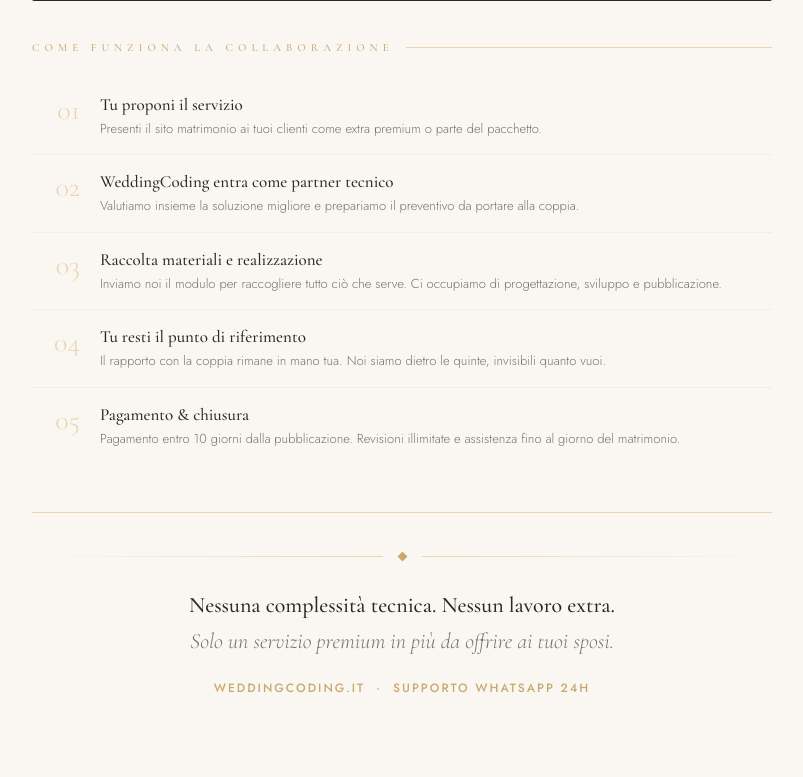
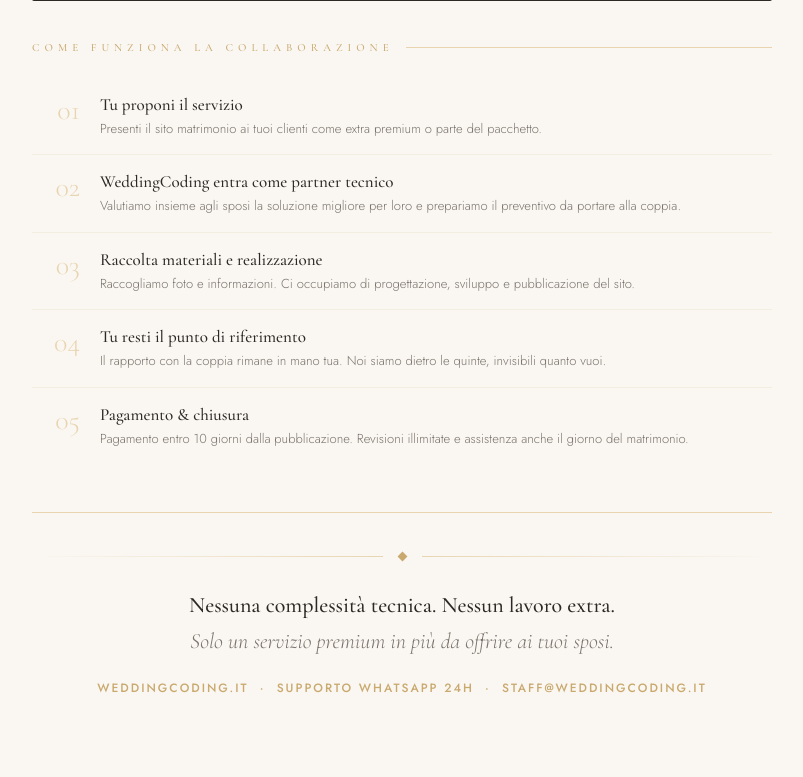
Before and after one commit to emmepi97/wedding-collab-django, a Django app: page /weddingcoding-listino/ in a window 1280 px wide. Shown: the part 2344-3121 px from the top of the page, without its empty margins (238-1041 px from the left). Run offline with Django 5.2, Linux system fonts and the light colour scheme.

Commit message:
fix listino

```diff
--- a/templates/weddingcoding-listino.html
+++ b/templates/weddingcoding-listino.html
@@ -677,14 +677,14 @@
       <div class="step-num">02</div>
       <div class="step-content">
         <div class="step-title">WeddingCoding entra come partner tecnico</div>
-        <p class="step-desc">Valutiamo insieme la soluzione migliore e prepariamo il preventivo da portare alla coppia.</p>
+        <p class="step-desc">Valutiamo insieme agli sposi la soluzione migliore per loro e prepariamo il preventivo da portare alla coppia.</p>
       </div>
     </div>
     <div class="flow-step">
       <div class="step-num">03</div>
       <div class="step-content">
         <div class="step-title">Raccolta materiali e realizzazione</div>
-        <p class="step-desc">Inviamo noi il modulo per raccogliere tutto ciò che serve. Ci occupiamo di progettazione, sviluppo e pubblicazione.</p>
+        <p class="step-desc">Raccogliamo foto e informazioni. Ci occupiamo di progettazione, sviluppo e pubblicazione del sito.</p>
       </div>
     </div>
     <div class="flow-step">
@@ -698,7 +698,7 @@
       <div class="step-num">05</div>
       <div class="step-content">
         <div class="step-title">Pagamento &amp; chiusura</div>
-        <p class="step-desc">Pagamento entro 10 giorni dalla pubblicazione. Revisioni illimitate e assistenza fino al giorno del matrimonio.</p>
+        <p class="step-desc">Pagamento entro 10 giorni dalla pubblicazione. Revisioni illimitate e assistenza anche il giorno del matrimonio.</p>
       </div>
     </div>
   </div>
@@ -712,7 +712,7 @@
       <strong>Nessuna complessità tecnica. Nessun lavoro extra.</strong><br>
       Solo un servizio premium in più da offrire ai tuoi sposi.
     </p>
-    <p class="footer-contact">weddingcoding.it &nbsp;·&nbsp; Supporto WhatsApp 24h</p>
+    <p class="footer-contact">weddingcoding.it &nbsp;·&nbsp; Supporto WhatsApp 24h &nbsp;·&nbsp; staff@weddingcoding.it</p>
   </div>
 
 </div>
```
